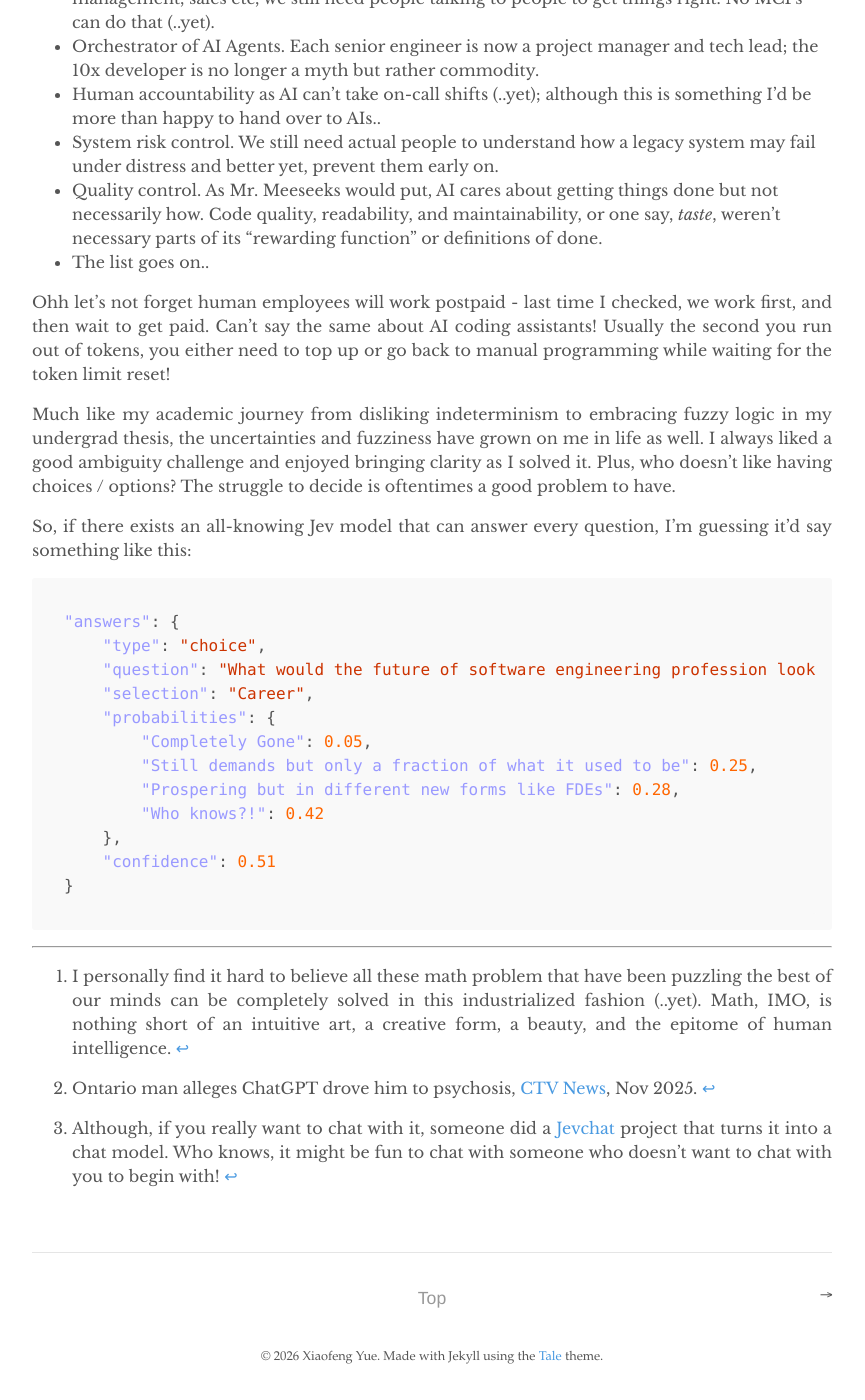
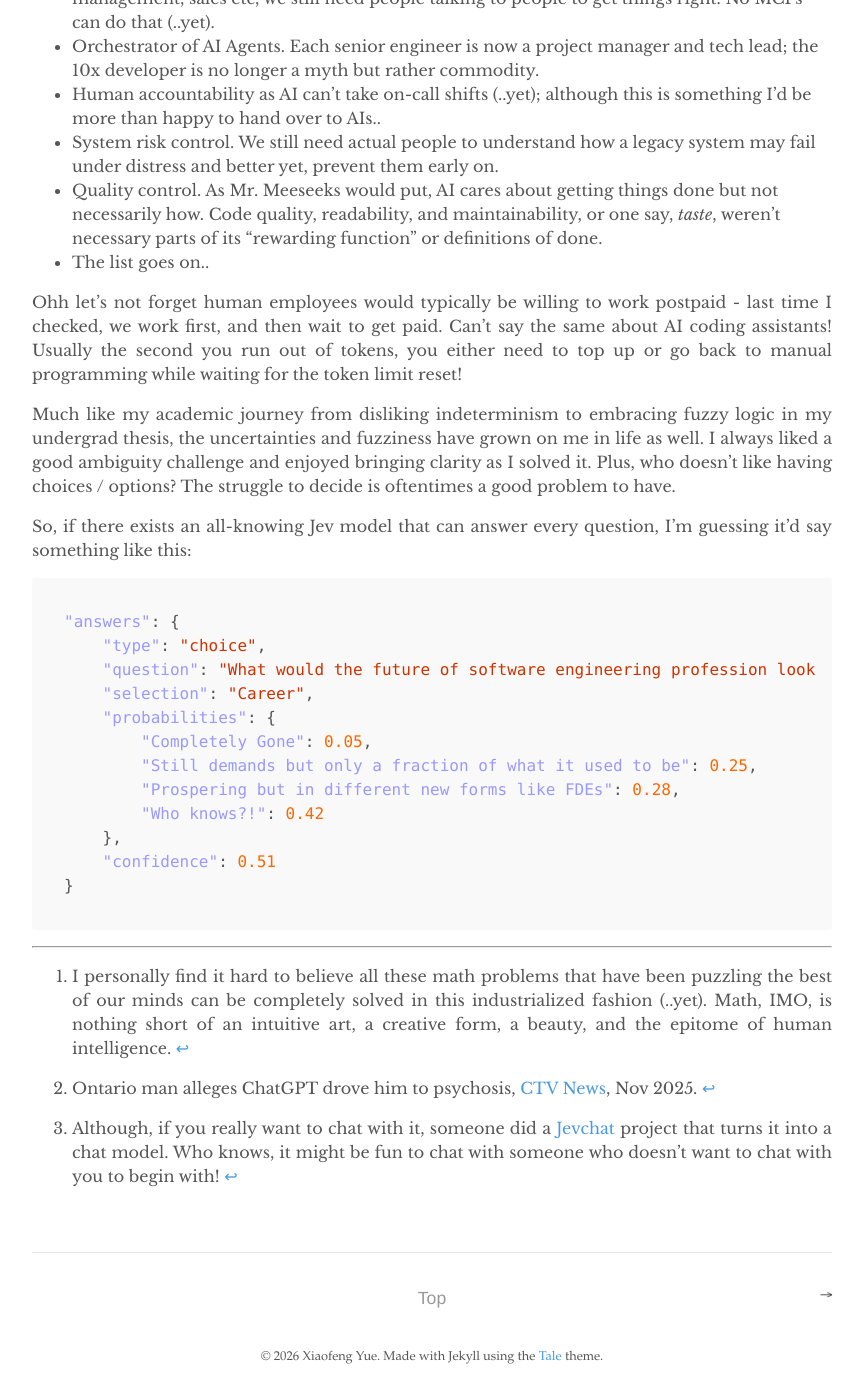
Before and after one commit to yuexiaofeng/yuexiaofeng.github.io, a Jekyll site: the page built from _posts/2026-10-06-jev.md, in a window 1280 px wide and 1400 px high, scrolled down 7909 px. Shown: the whole window, without its empty margins (208-1073 px from the left). Built offline with Jekyll 4.4.1, drawn with Linux system fonts in a browser that asks for light colours; some of the changed text lies outside the part shown.

Commit message:
update jev post

````diff
--- a/_posts/2026-10-06-jev.md
+++ b/_posts/2026-10-06-jev.md
@@ -9,7 +9,7 @@
 
 I have lost count of how many times Claude had said that to me at work (in fact there used to be a [website](https://absolutelyright.lol/){:target="_blank"} just to track it). The pandering issue of AI has never been this real, not just with Claude, but also Google AI, ChatGPT.., you name it - they could be excessively encouraging and asserting in response to your opinions, even if they're far from truth. You'd hear constant compliments and validations like "that idea was perfect / a stroke of genius" etc.
 
-That's partially due to the fact that under the hood of these AIs, they typically have a *rewarding function* that's by nature a pleasing personality, much like Mr. Meeseeks in Rick and Morty, they'll stop at nothing until the "problem" is resolved - "how" may not be that important. To quote Mr. Meeseeks:
+That's partially due to the fact that under the hood of these AIs, they typically have a *rewarding function* that's by nature a pleasing personality, much like [Mr. Meeseeks](https://rickandmorty.fandom.com/wiki/Mr._Meeseeks){:target="_blank"} in Rick and Morty, they'll stop at nothing until the "problem" is resolved - "how" may not be that important. To quote Mr. Meeseeks:
 
 > We Meeseeks are not born into this world fumbling for meaning, Jerry! We are created to serve a singular purpose for which we will go to any lengths to fulfill! Existence is pain to a Meeseeks, Jerry! And we will do anything to alleviate that pain!
 
@@ -189,7 +189,7 @@
 * Quality control. As Mr. Meeseeks would put, AI cares about getting things done but not necessarily how. Code quality, readability, and maintainability, or one say, *taste*, weren't necessary parts of its "rewarding function" or definitions of done.
 * The list goes on..
 
-Ohh let's not forget human employees will work postpaid - last time I checked, we work first, and then wait to get paid. Can't say the same about AI coding assistants! Usually the second you run out of tokens, you either need to top up or go back to manual programming while waiting for the token limit reset!
+Ohh let's not forget human employees would typically be willing to work postpaid - last time I checked, we work first, and then wait to get paid. Can't say the same about AI coding assistants! Usually the second you run out of tokens, you either need to top up or go back to manual programming while waiting for the token limit reset!
 
 Much like my academic journey from disliking indeterminism to embracing fuzzy logic in my undergrad thesis, the uncertainties and fuzziness have grown on me in life as well. I always liked a good ambiguity challenge and enjoyed bringing clarity as I solved it. Plus, who doesn't like having choices / options? The struggle to decide is oftentimes a good problem to have.
 
@@ -211,6 +211,6 @@
 ```
 
 ---
-[^fn1]: I personally find it hard to believe all these math problem that have been puzzling the best of our minds can be completely solved in this industrialized fashion (..yet). Math, IMO, is nothing short of an intuitive art, a creative form, a beauty, and the epitome of human intelligence.
+[^fn1]: I personally find it hard to believe all these math problems that have been puzzling the best of our minds can be completely solved in this industrialized fashion (..yet). Math, IMO, is nothing short of an intuitive art, a creative form, a beauty, and the epitome of human intelligence.
 [^fn2]: Ontario man alleges ChatGPT drove him to psychosis, [CTV News](https://www.ctvnews.ca/canada/article/ontario-man-alleges-chatgpt-caused-delusions-sues-parent-company-openai/){:target="_blank"}, Nov 2025.
 [^fn3]: Although, if you really want to chat with it, someone did a [Jevchat](https://github.com/kyle-pena-nlp/jevchat/){:target="_blank"} project that turns it into a chat model. Who knows, it might be fun to chat with someone who doesn't want to chat with you to begin with!
````
